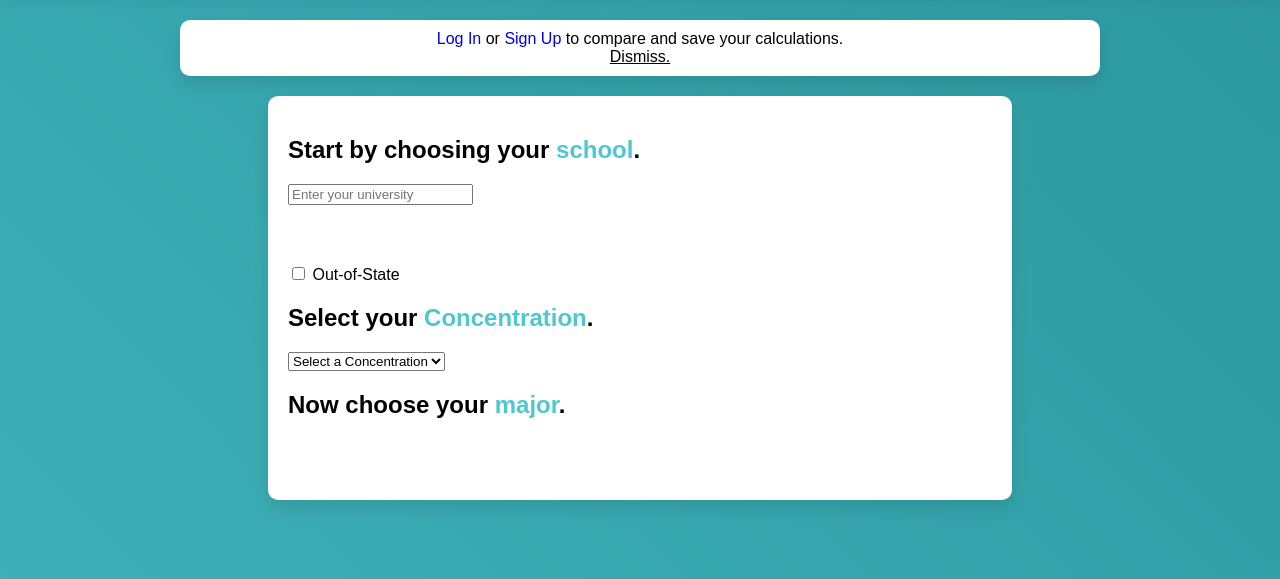
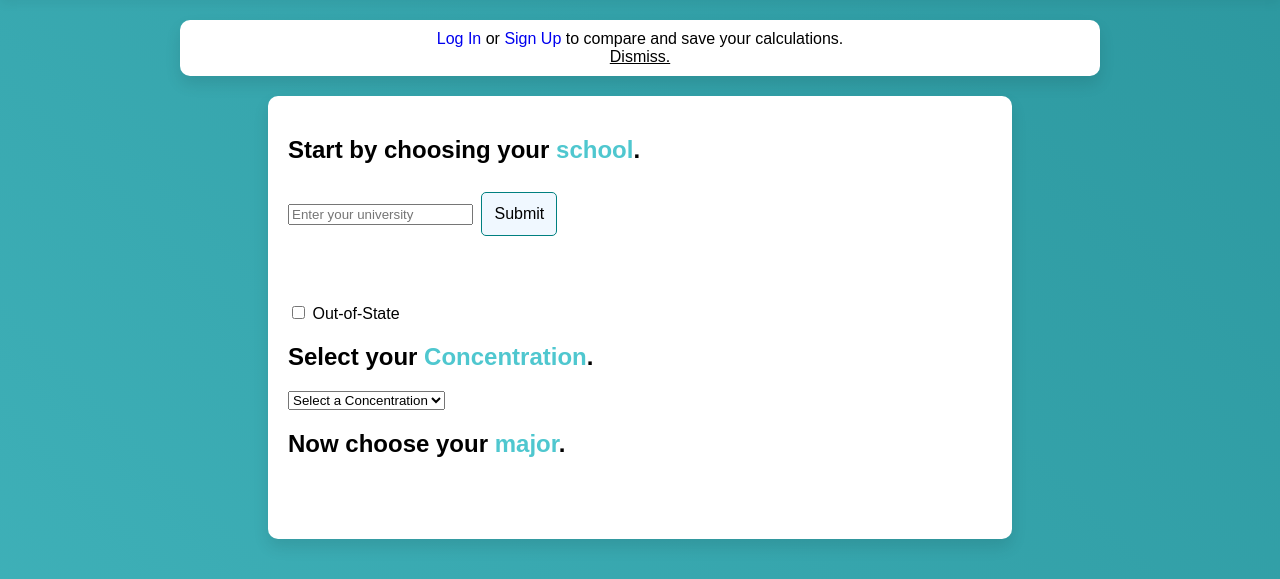
Before and after one commit to JosephPreuss/MajorHelp, a Django app: page /calc/ in a window 1280 px wide. Shown: the part 67-646 px from the top of the page. Run offline with Django 4.2, Linux system fonts and the light colour scheme.

Commit message:
Added Submit button.

```diff
--- a/MajorHelp/static/js/calc/calc.js
+++ b/MajorHelp/static/js/calc/calc.js
@@ -72,13 +72,18 @@ function initializeCalculators() {
 
         // Extract number from id (e.g., "calculator-0" -> 0)
         const calcNum = parseInt(calc.id.split("-")[1]);
-        const uniSearch = calc.querySelector(".uni-search");
+        //const uniSearch = calc.querySelector(".uni-search");
         const deptDropdown = calc.querySelector(".dept-dropdown");
         const outstateCheckbox = document.getElementById(`outstate-${calcNum}`);
 
 
+        calc.querySelector(".submit-btn").addEventListener("click", () => updateUniversityResults(calcNum))
+        calc.querySelector(".re-uni.reselect-btn").addEventListener("click", () => clearUniversity(calcNum))
+        calc.querySelector(".re-maj.reselect-btn").addEventListener("click", () => toggleMajorResults(calcNum))
+
+
         // Attach event listeners
-        uniSearch.addEventListener("input", () => updateUniversityResults(calcNum));
+        //uniSearch.addEventListener("input", () => updateUniversityResults(calcNum));
         deptDropdown.addEventListener("change", () => updateMajorResults(calcNum));
         if (outstateCheckbox) {
             outstateCheckbox.addEventListener("change", () => handleOutstateToggle(calcNum));
@@ -179,7 +184,7 @@ function newCalc(values=null, load=false) {
         clone.id = `calculator-${calcCount}`;
 
         // Update all IDs
-        clone.querySelectorAll("[id]").forEach((el) => {
+        clone.querySelectorAll("[id]").forEach((el) => {``
             el.id = el.id + calc; // Append calcCount to IDs
         });
 
@@ -199,8 +204,11 @@ function newCalc(values=null, load=false) {
         // Attach event listeners to the new calculator
         const uniSearch = clone.querySelector(".uni-search");
         const deptDropdown = clone.querySelector(".dept-dropdown");
-        uniSearch.addEventListener("input", () => updateUniversityResults(calc));
+        //uniSearch.addEventListener("input", () => updateUniversityResults(calc));
         deptDropdown.addEventListener("change", () => updateMajorResults(calc));
+        clone.querySelector(".submit-btn").addEventListener("click", () => updateUniversityResults(calc))
+        clone.querySelector(".re-uni.reselect-btn").addEventListener("click", () => clearUniversity(calc))
+        clone.querySelector(".re-maj.reselect-btn").addEventListener("click", () => toggleMajorResults(calc))
 
 
         // Add new calculator to DOM
@@ -458,6 +466,7 @@ function clearCalc(calc) {
     calculator.querySelector(".uni-search").value = "";
 
     calculator.querySelector(".uni-search").style.display = "inline";
+    calculator.querySelector(".submit-btn.result-item").style.display = "inline";
 
 
     calculator.querySelector(".uni-results").replaceChildren();
@@ -517,9 +526,15 @@ function removeCalc(calc) {
     }
 }
 
+
+
 async function updateUniversityResults(calc) {
     const query = document.getElementById(`uni-search-${calc}`).value.trim();
     const resultsContainer = document.getElementById(`uni-results-${calc}`);
+
+    const calcObj = document.getElementById("calculator-0");
+
+    calcObj.querySelector(".submit-btn.result-item").style.display = "none"
 
     if (!query) {
         resultsContainer.style.display = "none";
@@ -780,7 +795,6 @@ async function displayOutput(calc, university, outstate, major, aid=null) {
     const data = await calculate(university, major, outstate, aid);
     if (!data) return;
 
-    // Update panel
 
     // Update the panel
     if (loggedIn) {
--- a/MajorHelp/templates/calc/calc_template.html
+++ b/MajorHelp/templates/calc/calc_template.html
@@ -3,11 +3,12 @@
     <div id="input-{{num|default:''}}" class="input content-box">
         <h2>Start by choosing your <span class="color-text">school</span>.</h2>
         <input type="text" id="uni-search-{{num}}" class="uni-search" placeholder="Enter your university">
+        <div class="submit-btn result-item">Submit</div>
         <div id="uni-results-{{num}}" class="uni-results search-results"></div>
         <h3 id="uni-box-{{num}}" class="uni-box">
             You have selected
             <span id="uni-name-{{num}}" class="uni-name color-text">Nothing</span>
-            <span class="reselect-btn" onclick="clearUniversity({{num}})">✖</span>
+            <span class="re-uni reselect-btn" onclick="clearUniversity({{num}})">✖</span>
         </h3>
         <input type="checkbox" id="outstate-{{num|default:''}}" class="outstate"> Out-of-State
 
@@ -21,7 +22,7 @@
         <h3 id="major-box-{{num|default:''}}" class="major-box">
             You have selected
             <span id="major-name-{{num|default:''}}" class="major-name color-text">Nothing</span>
-            <span class="reselect-btn" onclick="toggleMajorResults({{num|default:'0'}})">✖</span>
+            <span class="re-maj reselect-btn" onclick="toggleMajorResults({{num|default:'0'}})">✖</span>
           </h3>
 
         <div id="input-aid-{{num|default:''}}" class="input-aid">
```
